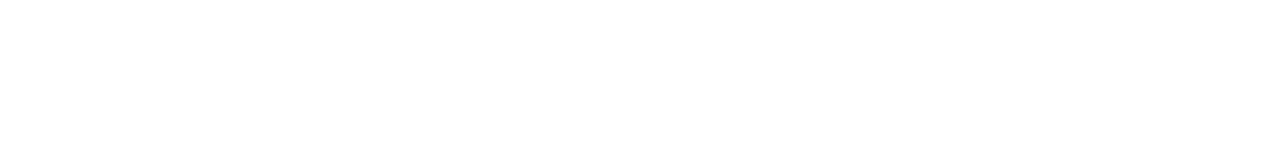
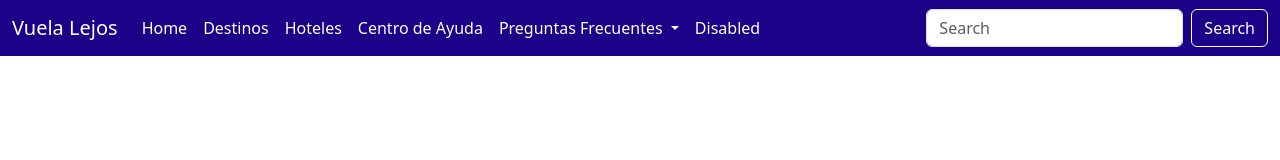
Before and after one commit to fpanzer88/vuelalejos, a plain HTML site: page index.html in a window 1280 px wide. Drawn offline with nearby package versions, Linux system fonts and the light colour scheme.

Commit message:
Avance Menu

```diff
--- /dev/null
+++ b/css/index.scss
@@ -0,0 +1,15 @@
+// Scss Document
+.bg-body-tertiary{
+	background-color: var(--color_1) !important;
+	.navbar-brand, .nav-link{
+		color: var(--color_2) !important;
+	}
+}
+.btn{
+	color: var(--color_2) !important;
+	border: solid 1px var(--color_2) !important;
+	&:hover{
+		color: var(--color_1) !important;
+		background-color: var(--color_2);
+	}
+}
--- /dev/null
+++ b/css/variables.scss
@@ -0,0 +1,5 @@
+// Scss Document
+:root{
+	--color_1: #1b0088;
+	--color_2: #ffffff;
+}
--- a/index.html
+++ b/index.html
@@ -2,9 +2,55 @@
 <html>
 <head>
 <meta charset="utf-8">
-<title>Documento sin título</title>
+<title>Vuela Lejos - Home</title>
+<link href="https://cdn.jsdelivr.net/npm/bootstrap@5.3.3/dist/css/bootstrap.min.css" rel="stylesheet" integrity="sha384-QWTKZyjpPEjISv5WaRU9OFeRpok6YctnYmDr5pNlyT2bRjXh0JMhjY6hW+ALEwIH" crossorigin="anonymous">
+<script src="https://cdn.jsdelivr.net/npm/bootstrap@5.3.3/dist/js/bootstrap.bundle.min.js" integrity="sha384-YvpcrYf0tY3lHB60NNkmXc5s9fDVZLESaAA55NDzOxhy9GkcIdslK1eN7N6jIeHz" crossorigin="anonymous"></script>
+
+<link href="css/variables.css" rel="stylesheet" />
+<link href="css/index.css" rel="stylesheet" />
 </head>
 
 <body>
+<nav class="navbar navbar-expand-lg bg-body-tertiary">
+  <div class="container-fluid">
+    <a class="navbar-brand" href="#">Vuela Lejos</a>
+    <button class="navbar-toggler" type="button" data-bs-toggle="collapse" data-bs-target="#navbarSupportedContent" aria-controls="navbarSupportedContent" aria-expanded="false" aria-label="Toggle navigation">
+      <span class="navbar-toggler-icon"></span>
+    </button>
+    <div class="collapse navbar-collapse" id="navbarSupportedContent">
+      <ul class="navbar-nav me-auto mb-2 mb-lg-0">
+        <li class="nav-item">
+          <a class="nav-link active" aria-current="page" href="#">Home</a>
+        </li>
+        <li class="nav-item">
+          <a class="nav-link" href="#">Destinos</a>
+        </li>
+		<li class="nav-item">
+          <a class="nav-link" href="#">Hoteles</a>
+        </li>
+		<li class="nav-item">
+          <a class="nav-link" href="#">Centro de Ayuda</a>
+        </li>
+        <li class="nav-item dropdown">
+          <a class="nav-link dropdown-toggle" href="#" role="button" data-bs-toggle="dropdown" aria-expanded="false">
+            Preguntas Frecuentes
+          </a>
+          <ul class="dropdown-menu">
+            <li><a class="dropdown-item" href="#">¿Cómo funciona el Check-in automático?</a></li>
+            <li><a class="dropdown-item" href="#">¿Puedo cambiar un vuelo o la fecha de mi pasaje?</a></li>
+            <li><a class="dropdown-item" href="#">¿Qué pasa si mi vuelo se canceló?</a></li>
+          </ul>
+        </li>
+        <li class="nav-item">
+          <a class="nav-link disabled" aria-disabled="true">Disabled</a>
+        </li>
+      </ul>
+      <form class="d-flex" role="search">
+        <input class="form-control me-2" type="search" placeholder="Search" aria-label="Search">
+        <button class="btn btn-outline-success" type="submit">Search</button>
+      </form>
+    </div>
+  </div>
+</nav>
 </body>
 </html>
```
Also changed, not shown: css/index.css (added), css/variables.css (added).
